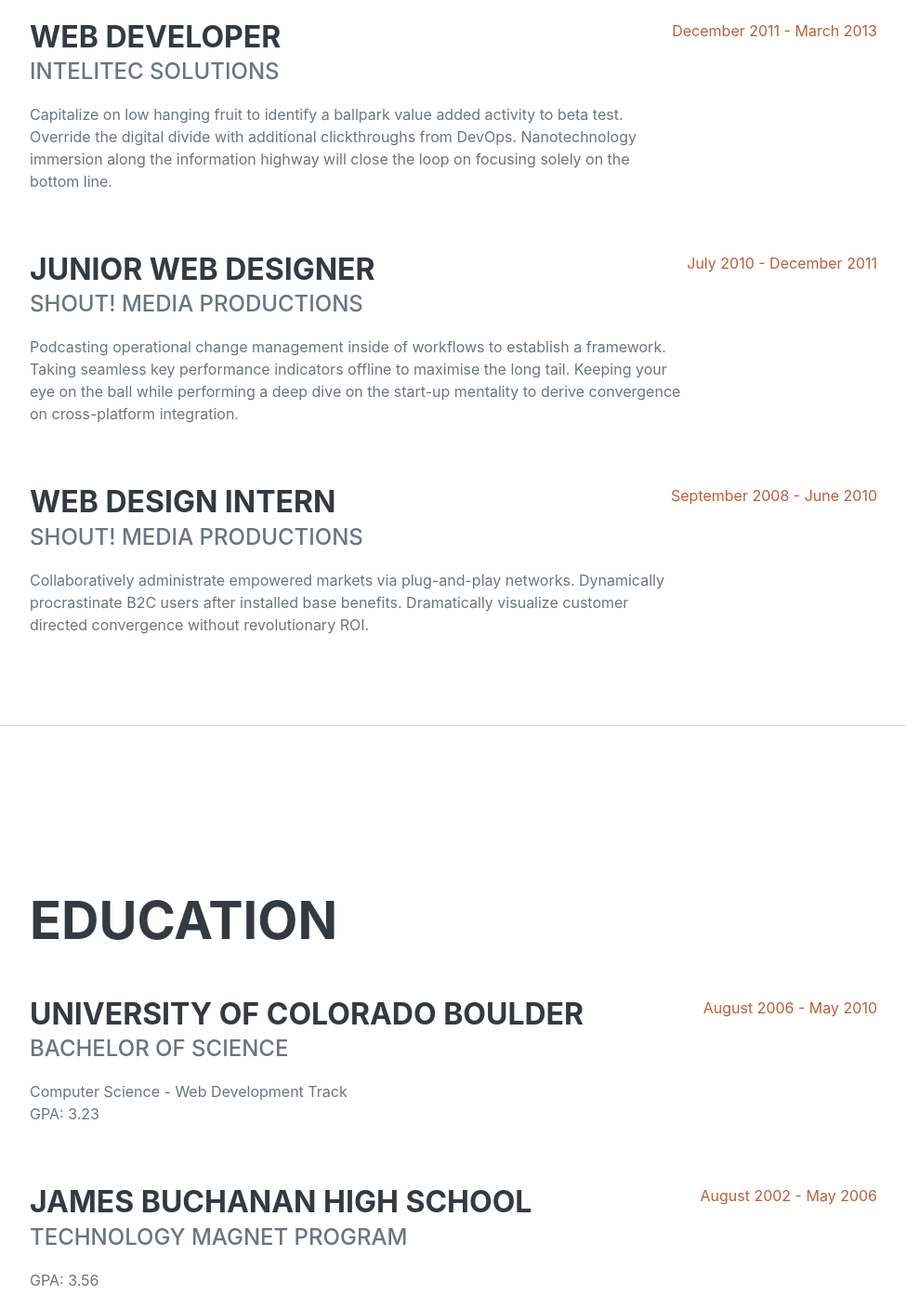
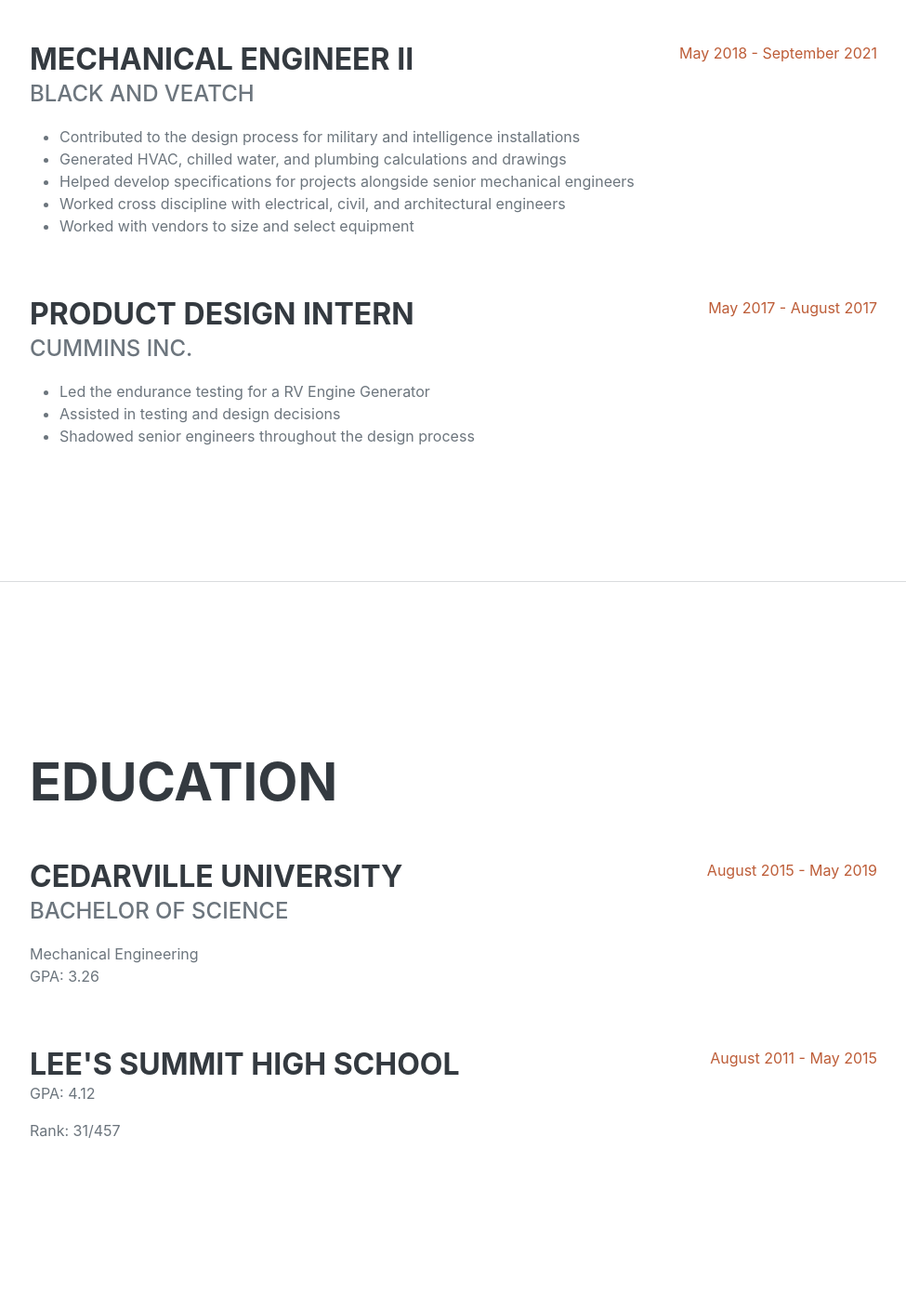
Before and after one commit to bennetster/bennetster.github.io, a plain HTML site: page index.html in a window 1280 px wide. Shown: the part 1418-2826 px from the top of the page at 93% size, without its empty margins (288-1263 px from the left). Drawn offline with nearby package versions, Linux system fonts and the light colour scheme; a web font is replaced by a local one.

Commit message:
Filled out resume through schooling

```diff
--- a/index.html
+++ b/index.html
@@ -75,32 +75,35 @@
                                 </li>
                             </ul>
                         </div>
-                        <div class="flex-shrink-0"><span class="text-primary">March 2013 - Present</span></div>
+                        <div class="flex-shrink-0"><span class="text-primary">September 2021 - Present</span></div>
                     </div>
                     <div class="d-flex flex-column flex-md-row justify-content-between mb-5">
                         <div class="flex-grow-1">
-                            <h3 class="mb-0">Web Developer</h3>
-                            <div class="subheading mb-3">Intelitec Solutions</div>
-                            <p>Capitalize on low hanging fruit to identify a ballpark value added activity to beta test. Override the digital divide with additional clickthroughs from DevOps. Nanotechnology immersion along the information highway will close the loop on focusing solely on the bottom line.</p>
+                            <h3 class="mb-0">Mechanical Engineer II</h3>
+                            <div class="subheading mb-3">Black and Veatch</div>
+                            <ul>
+                                <li>Contributed to the design process for military and intelligence installations</li>
+                                <li>Generated HVAC, chilled water, and plumbing calculations and drawings</li>
+                                <li>Helped develop specifications for projects alongside senior mechanical engineers</li>
+                                <li>Worked cross discipline with electrical, civil, and architectural engineers</li>
+                                <li>Worked with vendors to size and select equipment</li>
+                            </ul>
                         </div>
-                        <div class="flex-shrink-0"><span class="text-primary">December 2011 - March 2013</span></div>
+                        <div class="flex-shrink-0"><span class="text-primary">May 2018 - September 2021</span></div>
                     </div>
                     <div class="d-flex flex-column flex-md-row justify-content-between mb-5">
                         <div class="flex-grow-1">
-                            <h3 class="mb-0">Junior Web Designer</h3>
-                            <div class="subheading mb-3">Shout! Media Productions</div>
-                            <p>Podcasting operational change management inside of workflows to establish a framework. Taking seamless key performance indicators offline to maximise the long tail. Keeping your eye on the ball while performing a deep dive on the start-up mentality to derive convergence on cross-platform integration.</p>
+                            <h3 class="mb-0">Product Design Intern</h3>
+                            <div class="subheading mb-3">Cummins Inc.</div>
+                            <ul>
+                                <li>Led the endurance testing for a RV Engine Generator</li>
+                                <li>Assisted in testing and design decisions </li>
+                                <li>Shadowed senior engineers throughout the design process</li>
+                            </ul>
                         </div>
-                        <div class="flex-shrink-0"><span class="text-primary">July 2010 - December 2011</span></div>
+                        <div class="flex-shrink-0"><span class="text-primary">May 2017 - August 2017</span></div>
                     </div>
-                    <div class="d-flex flex-column flex-md-row justify-content-between">
-                        <div class="flex-grow-1">
-                            <h3 class="mb-0">Web Design Intern</h3>
-                            <div class="subheading mb-3">Shout! Media Productions</div>
-                            <p>Collaboratively administrate empowered markets via plug-and-play networks. Dynamically procrastinate B2C users after installed base benefits. Dramatically visualize customer directed convergence without revolutionary ROI.</p>
-                        </div>
-                        <div class="flex-shrink-0"><span class="text-primary">September 2008 - June 2010</span></div>
-                    </div>
+
                 </div>
             </section>
             <hr class="m-0" />
@@ -110,20 +113,21 @@
                     <h2 class="mb-5">Education</h2>
                     <div class="d-flex flex-column flex-md-row justify-content-between mb-5">
                         <div class="flex-grow-1">
-                            <h3 class="mb-0">University of Colorado Boulder</h3>
+                            <h3 class="mb-0">Cedarville University</h3>
                             <div class="subheading mb-3">Bachelor of Science</div>
-                            <div>Computer Science - Web Development Track</div>
-                            <p>GPA: 3.23</p>
+                            <div>Mechanical Engineering</div>
+                            <p>GPA: 3.26</p>
                         </div>
-                        <div class="flex-shrink-0"><span class="text-primary">August 2006 - May 2010</span></div>
+                        <div class="flex-shrink-0"><span class="text-primary">August 2015 - May 2019</span></div>
                     </div>
                     <div class="d-flex flex-column flex-md-row justify-content-between">
                         <div class="flex-grow-1">
-                            <h3 class="mb-0">James Buchanan High School</h3>
-                            <div class="subheading mb-3">Technology Magnet Program</div>
-                            <p>GPA: 3.56</p>
+                            <h3 class="mb-0">Lee's Summit High School</h3>
+
+                            <p>GPA: 4.12</p>
+                            <p>Rank: 31/457</p>
                         </div>
-                        <div class="flex-shrink-0"><span class="text-primary">August 2002 - May 2006</span></div>
+                        <div class="flex-shrink-0"><span class="text-primary">August 2011 - May 2015</span></div>
                     </div>
                 </div>
             </section>
```
